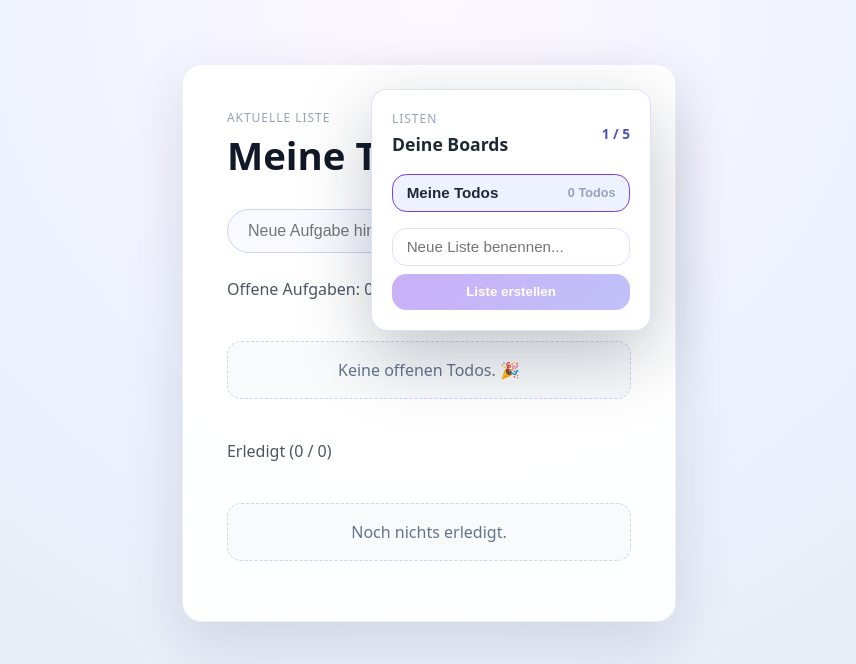
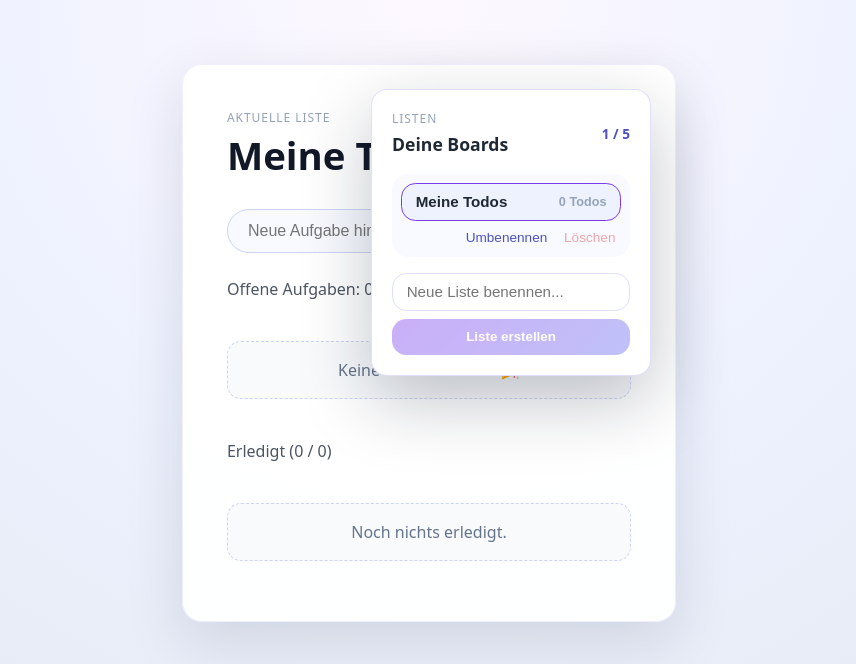
Before and after one commit to chrisdutt24/react-first, a React (Vite) app in the folder my-react-app/: page / in a window 1280 px wide. Both pictures are taken after a click on the button "Listenmenü öffnen". Shown: the top 664 px of the page, without its empty margins (211-1067 px from the left). Built offline with nearby package versions, Linux system fonts and the light colour scheme; the HTML template or start-up script is replaced by a standard one.

Commit message:
Added remove list

```diff
--- a/my-react-app/src/TodoPage.jsx
+++ b/my-react-app/src/TodoPage.jsx
@@ -1,4 +1,4 @@
-import { useState, useEffect } from "react";
+import { useState, useEffect, useRef } from "react";
 
 const STORAGE_KEY = "todo-lists-v1";
 const MAX_LISTS = 5;
@@ -55,6 +55,10 @@ function TodoPage() {
   const [newTodo, setNewTodo] = useState("");
   const [isMenuOpen, setIsMenuOpen] = useState(false);
   const [newListName, setNewListName] = useState("");
+  const [editingListId, setEditingListId] = useState(null);
+  const [editingListName, setEditingListName] = useState("");
+  const menuRef = useRef(null);
+  const toggleRef = useRef(null);
 
   const { lists, activeListId } = listState;
   const activeList =
@@ -77,6 +81,24 @@ function TodoPage() {
       })
     );
   }, [lists, activeList?.id, activeListId]);
+
+  useEffect(() => {
+    if (!isMenuOpen) return;
+
+    function handleClickOutside(event) {
+      if (
+        menuRef.current &&
+        !menuRef.current.contains(event.target) &&
+        toggleRef.current &&
+        !toggleRef.current.contains(event.target)
+      ) {
+        setIsMenuOpen(false);
+      }
+    }
+
+    document.addEventListener("mousedown", handleClickOutside);
+    return () => document.removeEventListener("mousedown", handleClickOutside);
+  }, [isMenuOpen]);
 
   const updateActiveListTodos = (updater) => {
     setListState((prev) => {
@@ -146,6 +168,54 @@ function TodoPage() {
     setIsMenuOpen(false);
   }
 
+  function startRename(list) {
+    setEditingListId(list.id);
+    setEditingListName(list.name);
+  }
+
+  function handleCancelRename() {
+    setEditingListId(null);
+    setEditingListName("");
+  }
+
+  function handleRenameSubmit(event) {
+    event.preventDefault();
+    if (!editingListId) return;
+    const trimmed = editingListName.trim();
+    if (!trimmed) return;
+
+    setListState((prev) => ({
+      ...prev,
+      lists: prev.lists.map((list) =>
+        list.id === editingListId ? { ...list, name: trimmed } : list
+      ),
+    }));
+    handleCancelRename();
+  }
+
+  function handleDeleteList(id) {
+    if (lists.length <= 1) {
+      alert("Du brauchst mindestens eine Liste.");
+      return;
+    }
+
+    setListState((prev) => {
+      const remaining = prev.lists.filter((list) => list.id !== id);
+      if (remaining.length === 0) {
+        const fallback = createList("Meine Todos");
+        return { lists: [fallback], activeListId: fallback.id };
+      }
+
+      const nextActiveId =
+        prev.activeListId === id ? remaining[0].id : prev.activeListId;
+      return { lists: remaining, activeListId: nextActiveId };
+    });
+
+    if (editingListId === id) {
+      handleCancelRename();
+    }
+  }
+
   return (
     <section className="todo-page">
       <div className="todo-card">
@@ -157,6 +227,7 @@ function TodoPage() {
           <button
             type="button"
             className={`todo-menu-toggle ${isMenuOpen ? "is-open" : ""}`}
+            ref={toggleRef}
             onClick={() => setIsMenuOpen((prev) => !prev)}
             aria-label="Listenmenü öffnen"
             aria-pressed={isMenuOpen}
@@ -174,8 +245,7 @@ function TodoPage() {
               onClick={() => setIsMenuOpen(false)}
               aria-label="Listenmenü schließen"
             />
-
-            <div className="todo-menu" role="menu">
+            <div className="todo-menu" role="menu" ref={menuRef}>
               <div className="todo-menu-header">
                 <div>
                   <p className="todo-label">Listen</p>
@@ -188,7 +258,33 @@ function TodoPage() {
 
               <ul className="todo-menu-list">
                 {lists.map((list) => (
-                  <li key={list.id}>
+                  <li key={list.id} className="todo-menu-row">
+                    {editingListId === list.id ? (
+                      <form
+                        className="todo-menu-rename"
+                        onSubmit={handleRenameSubmit}
+                      >
+                        <input
+                          type="text"
+                          value={editingListName}
+                          onChange={(event) =>
+                            setEditingListName(event.target.value)
+                          }
+                          autoFocus
+                          placeholder="Neuer Listenname..."
+                        />
+                        <div className="todo-menu-rename-actions">
+                          <button type="submit">Speichern</button>
+                          <button
+                            type="button"
+                            onClick={handleCancelRename}
+                          >
+                            Abbrechen
+                          </button>
+                        </div>
+                      </form>
+                    ) : (
+                      <>
                         <button
                           type="button"
                           className={`todo-menu-item${
@@ -199,6 +295,31 @@ function TodoPage() {
                           <span>{list.name}</span>
                           <small>{list.todos?.length ?? 0} Todos</small>
                         </button>
+                        <div className="todo-menu-actions">
+                          <button
+                            type="button"
+                            className="todo-menu-action"
+                            onClick={(event) => {
+                              event.stopPropagation();
+                              startRename(list);
+                            }}
+                          >
+                            Umbenennen
+                          </button>
+                          <button
+                            type="button"
+                            className="todo-menu-action todo-menu-action--danger"
+                            disabled={lists.length <= 1}
+                            onClick={(event) => {
+                              event.stopPropagation();
+                              handleDeleteList(list.id);
+                            }}
+                          >
+                            Löschen
+                          </button>
+                        </div>
+                      </>
+                    )}
                   </li>
                 ))}
               </ul>
--- a/my-react-app/src/index.css
+++ b/my-react-app/src/index.css
@@ -142,6 +142,16 @@ body {
   gap: 0.5rem;
 }
 
+.todo-menu-row {
+  background: #f8faff;
+  border-radius: 1rem;
+  border: 1px solid transparent;
+  padding: 0.5rem;
+  display: flex;
+  flex-direction: column;
+  gap: 0.35rem;
+}
+
 .todo-menu-item {
   width: 100%;
   display: flex;
@@ -150,7 +160,7 @@ body {
   border: 1px solid transparent;
   border-radius: 0.9rem;
   padding: 0.6rem 0.85rem;
-  background: #f8faff;
+  background: rgba(255, 255, 255, 0.9);
   font-size: 0.95rem;
   color: #1f2933;
   cursor: pointer;
@@ -165,6 +175,80 @@ body {
   border-color: #7c3aed;
   background: #eef2ff;
   font-weight: 600;
+}
+
+.todo-menu-actions {
+  display: flex;
+  justify-content: flex-end;
+  gap: 0.35rem;
+}
+
+.todo-menu-action {
+  border: none;
+  background: transparent;
+  color: #4c51bf;
+  font-size: 0.85rem;
+  padding: 0.2rem 0.35rem;
+  border-radius: 0.5rem;
+  cursor: pointer;
+  transition: background 0.2s;
+}
+
+.todo-menu-action:hover {
+  background: rgba(76, 81, 191, 0.12);
+}
+
+.todo-menu-action--danger {
+  color: #dc2626;
+}
+
+.todo-menu-action:disabled {
+  opacity: 0.4;
+  cursor: not-allowed;
+}
+
+.todo-menu-rename {
+  display: flex;
+  flex-direction: column;
+  gap: 0.4rem;
+}
+
+.todo-menu-rename input {
+  border: 1px solid #dbe0ff;
+  border-radius: 0.9rem;
+  padding: 0.55rem 0.8rem;
+  font-size: 0.95rem;
+}
+
+.todo-menu-rename input:focus {
+  outline: none;
+  border-color: #7c3aed;
+  box-shadow: 0 0 0 3px rgba(124, 58, 237, 0.15);
+}
+
+.todo-menu-rename-actions {
+  display: flex;
+  justify-content: flex-end;
+  gap: 0.4rem;
+}
+
+.todo-menu-rename-actions button {
+  border: none;
+  border-radius: 0.7rem;
+  padding: 0.35rem 0.65rem;
+  font-size: 0.85rem;
+  font-weight: 600;
+  cursor: pointer;
+}
+
+.todo-menu-rename-actions button[type="submit"] {
+  background: linear-gradient(135deg, #7c3aed, #6366f1);
+  color: #fff;
+}
+
+.todo-menu-rename-actions button[type="button"] {
+  background: #e2e8f0;
+  color: #334155;
 }
 
 .todo-menu-form {
```
Lines whose indentation alone changed are shown as unchanged.
